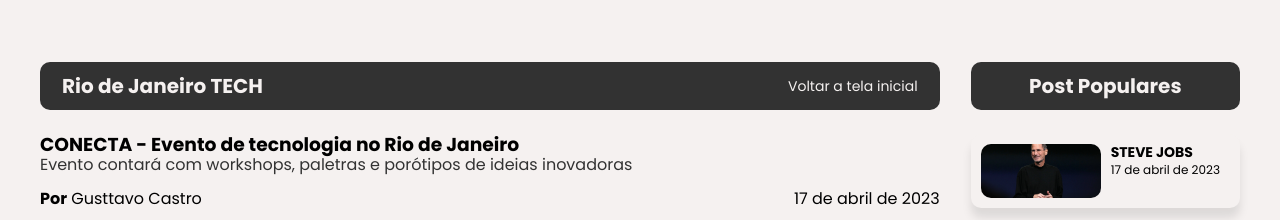
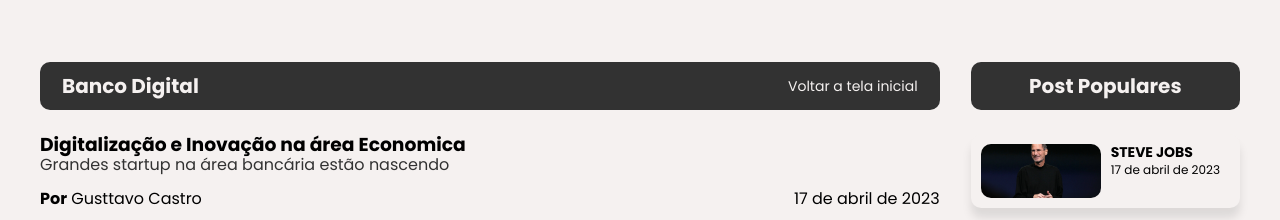
Before and after one commit to castrogusttavo/blogresponsivo, a plain HTML site: page post_banco.html in a window 1280 px wide. Shown: the part 73-293 px from the top of the page. Drawn offline with Linux system fonts and the light colour scheme.

Commit message:
Update post_banco.html

```diff
--- a/post_banco.html
+++ b/post_banco.html
@@ -50,12 +50,12 @@
 
   <article class="card card-big">
     <header class="section__header section-header-link">
-      <h2>Rio de Janeiro TECH</h2>
+      <h2>Banco Digital</h2>
       <a href="index.html" class="post__link">Voltar a tela inicial</a>
     </header>
 
-          <h3>CONECTA - Evento de tecnologia no Rio de Janeiro</h3>
-          <span class="subtitle">Evento contará com workshops, paletras e porótipos de ideias inovadoras</span> <br>
+          <h3>Digitalização e Inovação na área Economica</h3>
+          <span class="subtitle">Grandes startup na área bancária estão nascendo</span> <br>
 
           <div class="information">
 
```
